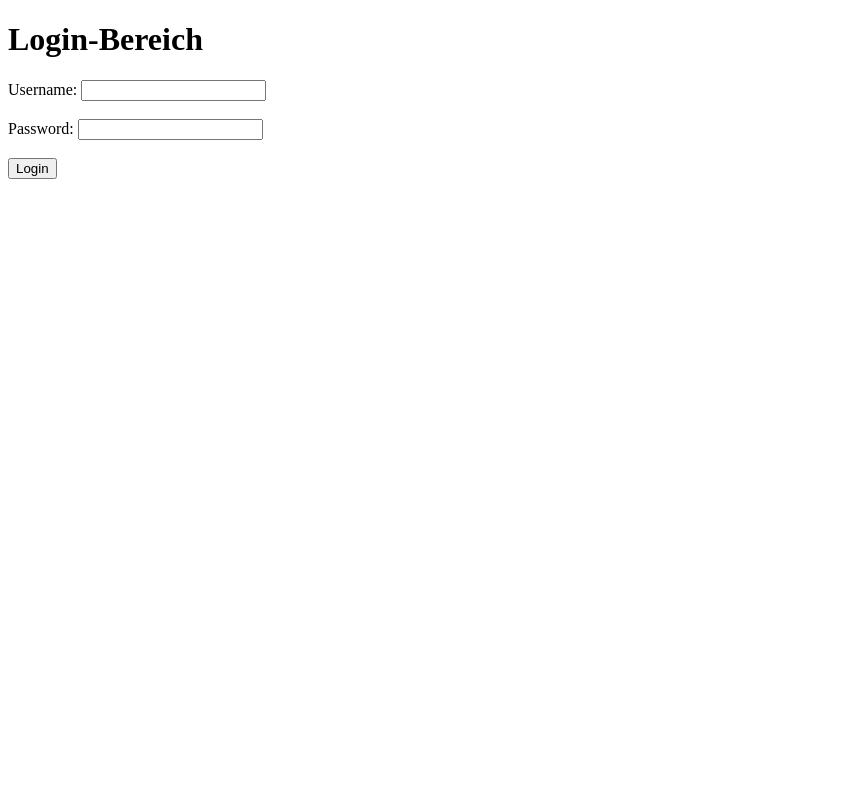
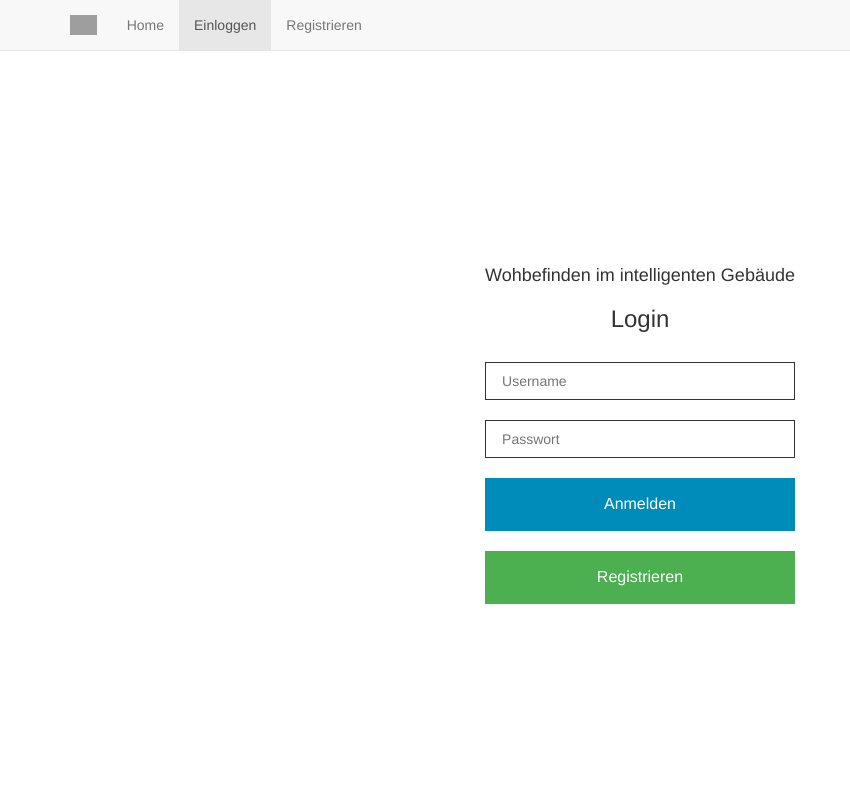
Before and after one commit to TwentyOneLunex/dba16-web, a Django app: page /users/login_user/ in a window 1280 px wide. Shown: the whole page, without its empty margins (0-850 px from the left). Run offline with Django 3.2, Linux system fonts and the light colour scheme; some libraries are stand-ins or nearby versions; grey boxes are pictures that could not be loaded.

Commit message:
Erste Website

```diff
--- a/coreapp/templates/coreapp/loginView.html
+++ b/coreapp/templates/coreapp/loginView.html
@@ -3,19 +3,69 @@
 <head>
     <meta charset="UTF-8">
     <title>login</title>
+    <link rel="stylesheet" href="https://maxcdn.bootstrapcdn.com/bootstrap/3.3.7/css/bootstrap.min.css">
+    <style>
+    html {
+        height: 100%;
+        display: table;
+        margin: auto;
+    }
+    body {
+        height: 100%;
+        display: table-cell;
+        vertical-align: middle;
+        text-align: center;
+    }
+    button {
+        background-color: #008CBA;
+        border: none;
+        color: white;
+        padding: 15px 32px;
+        text-align: center;
+        text-decoration: none;
+        display: inline-block;
+        width: 100%;
+        font-size: 16px;
+    }
+    input {
+        display: block;
+        padding: 8px 16px;
+        border: none;
+        outline: none;
+        width: 100%;
+        border: 1px solid
+    }
+    </style>
 </head>
 <body>
-<h1>Login-Bereich</h1>
+
+<nav class="navbar navbar-default navbar-fixed-top">
+    <div class="container">
+        <div class="navbar-header">
+            <a href="../../index"><img class="navbar-brand" src="http://i.imgur.com/duGBAxp.png" /></a>
+        </div>
+        <div id="navbar" class="navbar-collapse collapse">
+            <ul class="nav navbar-nav">
+                <li><a href="../../index">Home</a></li>
+                <li class="active"><a href="../../users/login_user">Einloggen</a></li>
+                <li><a href="users/reg_user/">Registrieren</a></li>
+            </ul>
+        </div>
+    </div>
+</nav>
+
+<br /><br /><br />
+
+<h4>Wohbefinden im intelligenten Geb&auml;ude</h4>
+<h3>Login</h3><br/>
 {% if error_message %}<p><strong><font color="red">{{ error_message }}</font></strong></p>{% endif %}
 <form action="{% url 'coreapp:user_login' %}" method="post" autocomplete="off">
-  {% csrf_token %}
-  <label for="username">Username:</label>
-  <input type="text" name="username" {% if username %}value="{{ username }}"{% endif %} required><br>
-  <br>
-  <label for="password">Password:</label>
-  <input type="password" name="password" {% if password %}value="{{ password }}"{% endif %} required><br>
-  <br>
-     <button type="submit" name="action">Login</button>
+    {% csrf_token %}
+    <input type="text" name="username" placeholder="Username" {% if username %}value="{{ username }}" {% endif %} required><br/>
+    <input type="password" name="password" placeholder="Passwort" {% if password %}value="{{ password }}" {% endif %} required><br/>
+    <button type="submit" name="action">Anmelden</button>
+    <br /><br />
 </form>
+    <a href=""><button style="background-color:#4CAF50;">Registrieren</button></a>
 </body>
 </html>
```
